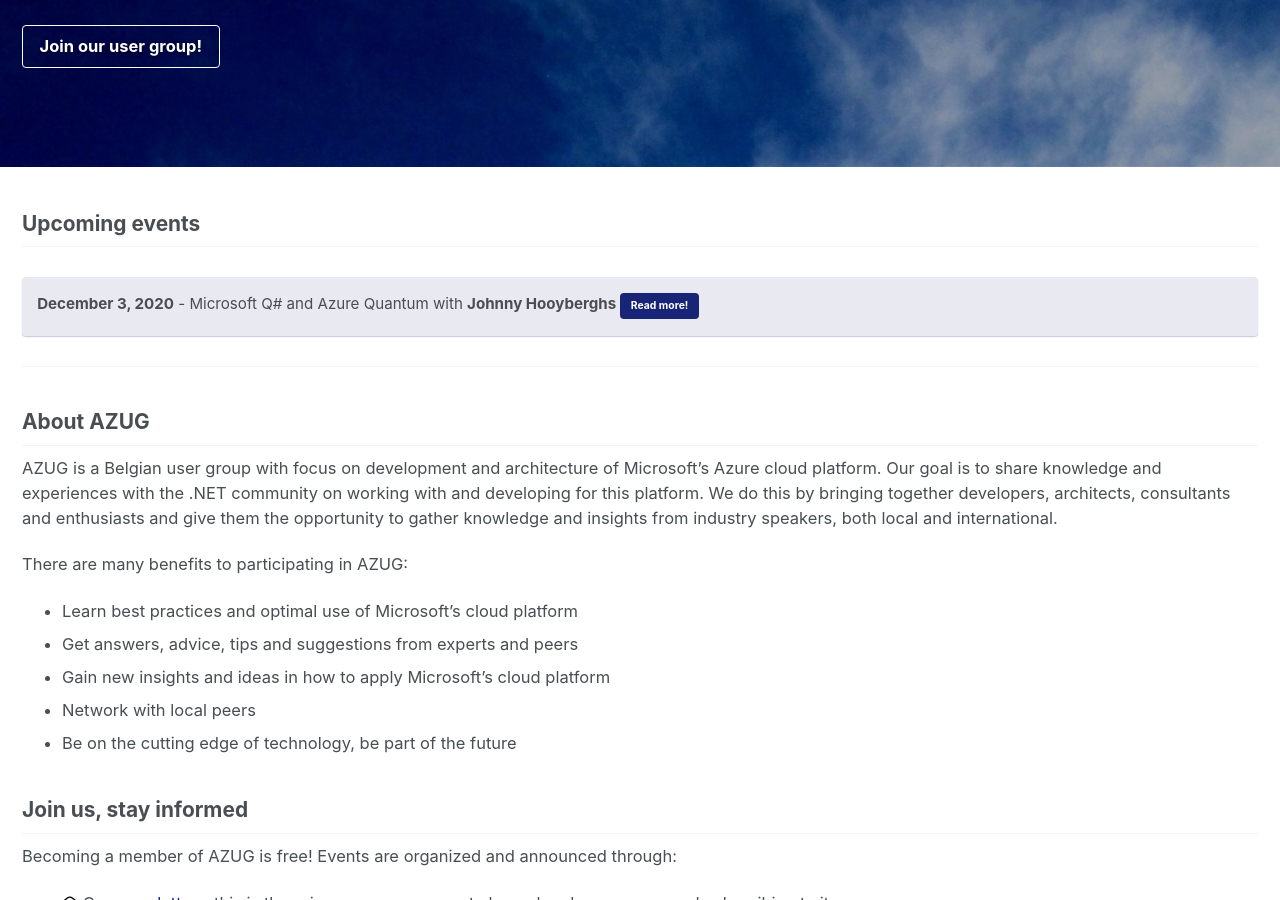
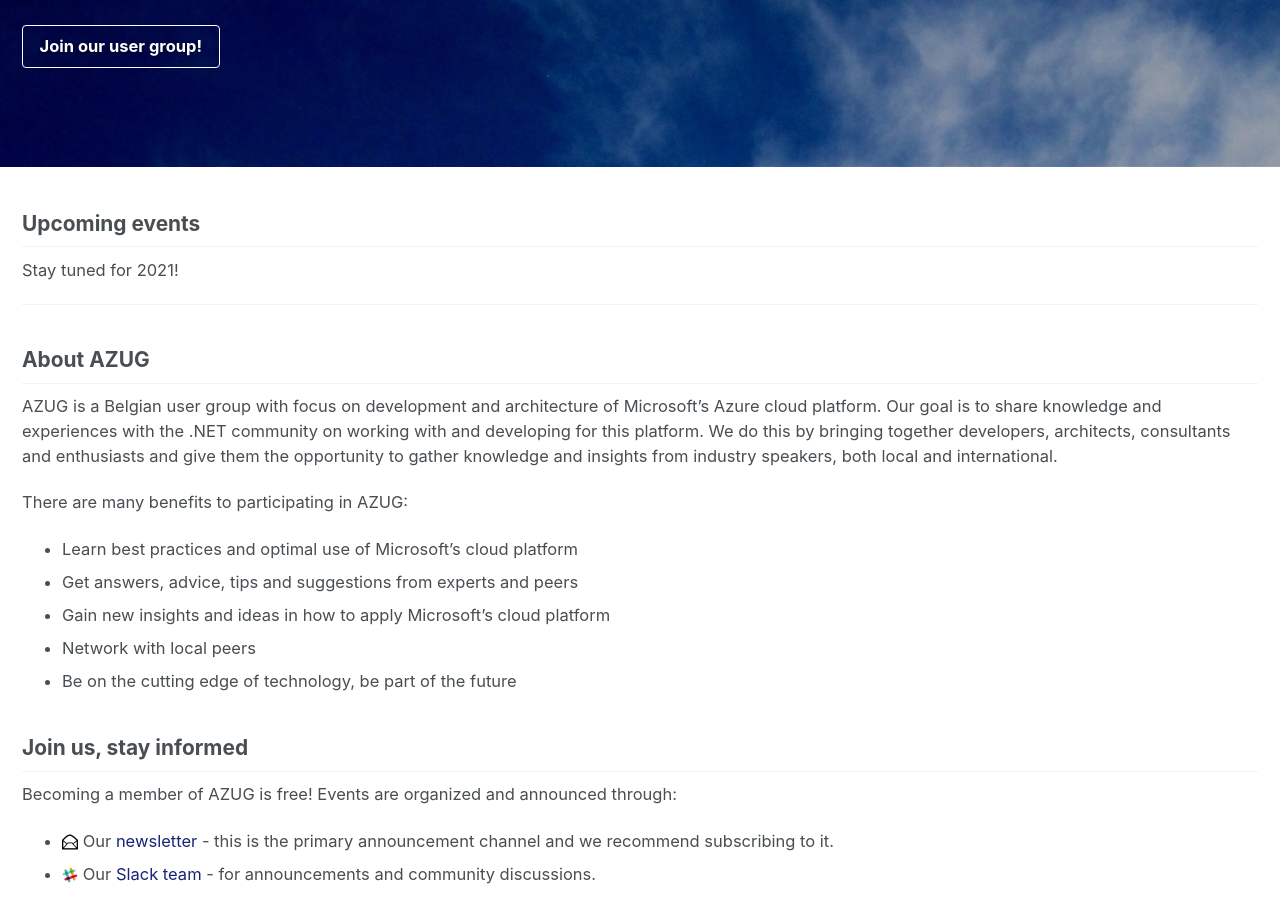
Before and after one commit to AzugBe/azugbe.github.io, a Jekyll site: the page built from index.md, in a window 1280 px wide and 900 px high, scrolled down 392 px. Built offline with Jekyll 4.4.1, drawn with Linux system fonts in a browser that asks for light colours; our own code applies the rules of GitHub Pages for plain Markdown files; comment, search, counter and statistics services are not loaded.

```diff
--- a/index.md
+++ b/index.md
@@ -14,8 +14,7 @@ excerpt: "The Belgium Azure User Group focuses on knowledge sharing and networki
 
 ## Upcoming events
 
-**December 3, 2020** - Microsoft Q# and Azure Quantum with **Johnny Hooyberghs** [Read more!](https://www.azug.be/events/2020/12/03/microsoft-qsharp-azure-quantum){: .btn .btn--info}
-{: .notice--info}
+Stay tuned for 2021!
 
 <hr />
 
```
Also changed, not shown: _pages/live.md (+3 -3 lines), _posts/videos/2020-12-03---microsoft-qsharp-azure-quantum.md (added, +32 -0 lines).
